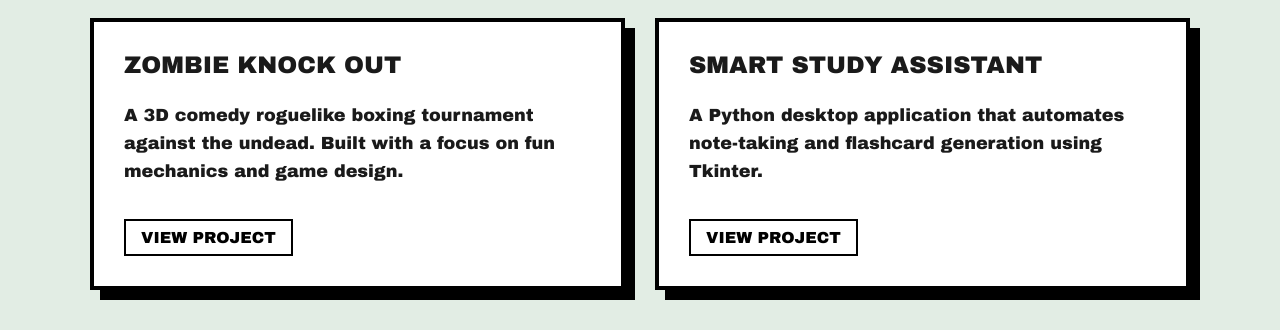
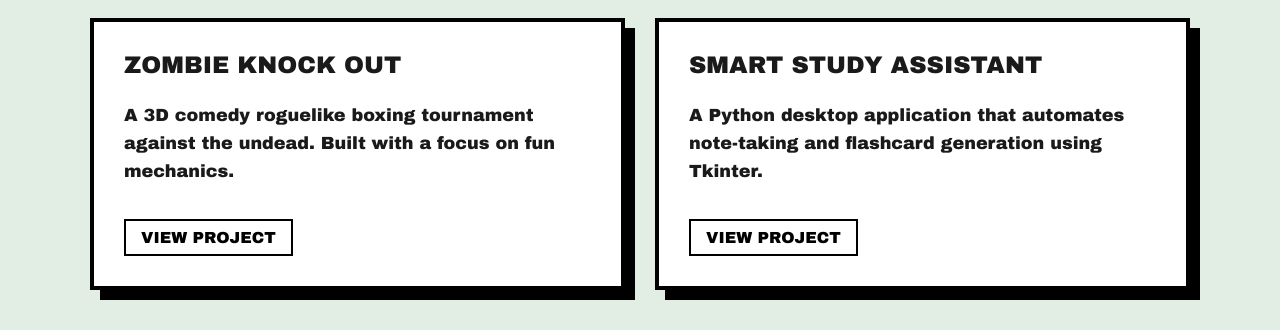
Before and after one commit to YoelKoen/developer-portfolio, a plain HTML site: page index.html in a window 1280 px wide. Shown: the part 789-1119 px from the top of the page. Drawn offline with Linux system fonts and the light colour scheme.

Commit message:
update text

```diff
--- a/index.html
+++ b/index.html
@@ -50,7 +50,7 @@
         <section class="projects-grid">
             <div class="project-card">
                 <h3>ZOMBIE KNOCK OUT</h3>
-                <p>A 3D comedy roguelike boxing tournament against the undead. Built with a focus on fun mechanics and game design.</p>
+                <p>A 3D comedy roguelike boxing tournament against the undead. Built with a focus on fun mechanics.</p>
                 <a href="https://github.com/YoelKoen" class="btn-small" target="_blank">VIEW PROJECT</a>
             </div>
 
```
